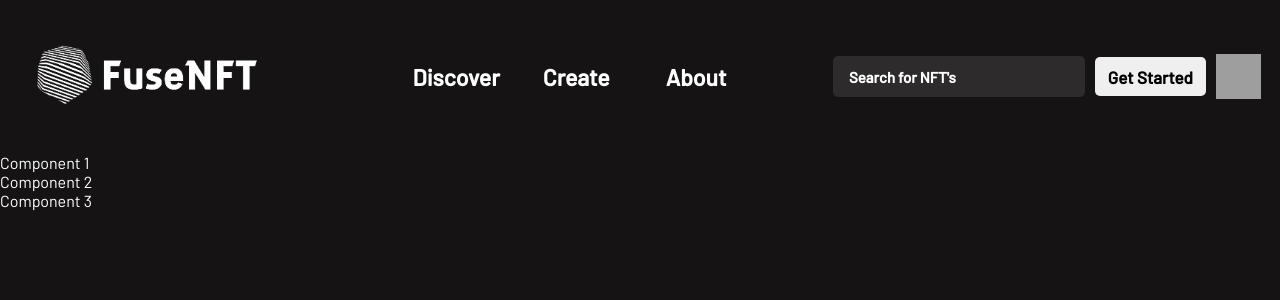
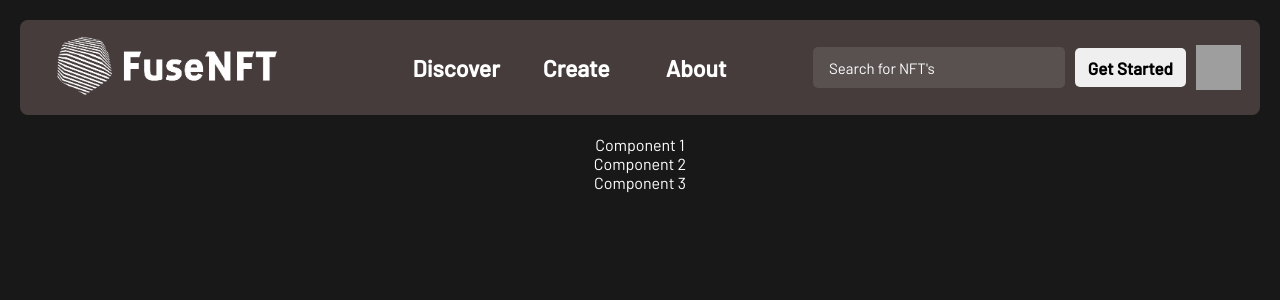
Before and after one commit to Shanmukh025/FuseNFT, a React (Create React App) app: page / in a window 1280 px wide. Shown: the top 300 px of the page. Built offline with nearby package versions, Linux system fonts and the light colour scheme; grey boxes are pictures that could not be loaded.

Commit message:
nav done

```diff
--- a/src/App.css
+++ b/src/App.css
@@ -19,21 +19,16 @@ li {
 body {
   width: 100%;
   height: 100vh;
-  background-color: #151313;
-}
-.container {
-  width: 100%;
-  display: flex;
-  justify-content: space-between;
-  padding: 20px;
+  background-color: #191818;
 }
 .nav-container {
-  background-color: rgba(0, 0, 0, 0);
+  background-color: rgba(73, 62, 62, 0.951);
   padding: 10px 1.5% 10px;
   display: flex;
   justify-content: space-between;
   align-items: center;
-  margin: 0px;
+  margin: 20px;
+  height: 75px;
   border-radius: 8px;
 }
 .nav-profile {
@@ -45,6 +40,10 @@ body {
 .logo-img {
   width: 260px;
   height: 130px;
+}
+
+.avatar {
+  color: white;
 }
 .avatar-img {
   width: 45px;
@@ -59,12 +58,12 @@ body {
   background-color: rgba(255, 255, 255, 0.1);
   color: white;
   font-size: 15px;
-  font-weight: 600;
+  font-weight: 100;
 }
 .search-input::placeholder {
   color: #fff;
   font-size: 15px;
-  font-weight: 600;
+  font-weight: 100;
 }
 
 .login-btn {
@@ -105,3 +104,34 @@ body {
 .li-items:hover {
   background-color: rgb(40, 34, 34);
 }
+
+.comp1-container {
+  width: 100%;
+  height: 100%;
+  display: flex;
+  justify-content: center;
+  align-items: center;
+}
+
+.comp2-container {
+  width: 100%;
+  height: 100%;
+  display: flex;
+  justify-content: center;
+  align-items: center;
+}
+
+.comp3-container {
+  display: flex;
+  justify-content: center;
+  align-items: center;
+}
+
+@media (max-width: 600px) {
+  .search-input {
+    display: none;
+  }
+  .avatar-img {
+    display: none;
+  }
+}
--- a/src/components/Comp1.jsx
+++ b/src/components/Comp1.jsx
@@ -3,7 +3,7 @@ import React from 'react'
 const Comp1 = () => {
 return (
     <>
-    Component 1<br/>
+    <div className='comp1-container'>Component 1</div>
     </>
 )
 }
--- a/src/components/Comp2.jsx
+++ b/src/components/Comp2.jsx
@@ -3,7 +3,7 @@ import React from 'react'
 const Comp2 = () => {
 return (
     <>
-    Component 2<br/>
+    <div className='comp2-container'>Component 2</div>
     </>
 )
 }
--- a/src/components/Comp3.jsx
+++ b/src/components/Comp3.jsx
@@ -3,7 +3,7 @@ import React from 'react'
 const Comp3 = () => {
 return (
     <>
-    Component 3
+    <div className='comp3-container'>Component 3</div>
     </>
 )
 }
--- a/src/components/Nav.jsx
+++ b/src/components/Nav.jsx
@@ -24,23 +24,17 @@ return (
                 <img src={logo2} alt="logo" className="logo-img" />
             </section>
             <ul className='nav-menu'>
-            <BootstrapTooltip title="Discover new NFT">
                 <li className='li-items'>Discover</li>
-                </BootstrapTooltip>
-                <BootstrapTooltip title="Create own NFT">
                 <li className='li-items'>Create</li>
-                </BootstrapTooltip>
-                <BootstrapTooltip title="What is NFT?">
                 <li className='li-items'>About</li>
-                </  BootstrapTooltip>
             </ul>
             <section className="nav-profile">
                 <input className='search-input' placeholder="Search for NFT's"/>
                 <BootstrapTooltip title="Sign Up to Buy NFT">
                 <button className="login-btn">Get Started</button>
                 </BootstrapTooltip>
-                <BootstrapTooltip title="Profile">
-                <img src='https://static.thenounproject.com/png/881504-200.png' alt="logo" className="avatar-img" />
+                <BootstrapTooltip title="Sign In">
+                <img src='https://www.pngkey.com/png/full/324-3245219_how-to-add-new-default-avatar-to-wordpress.png' alt="logo" className="avatar-img" />
                 </BootstrapTooltip>
             </section>
         </div>
```
